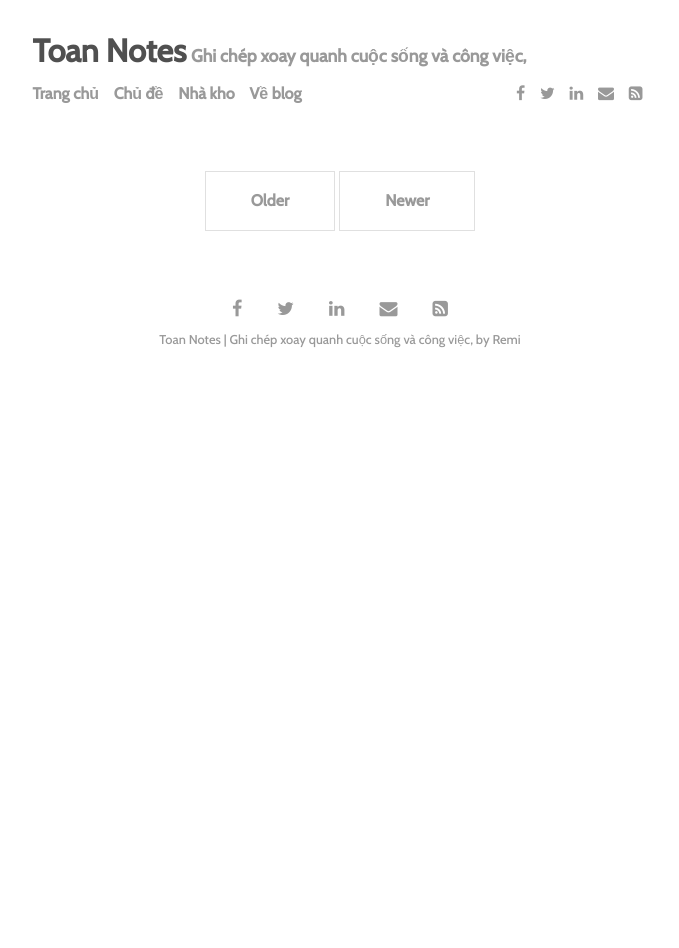
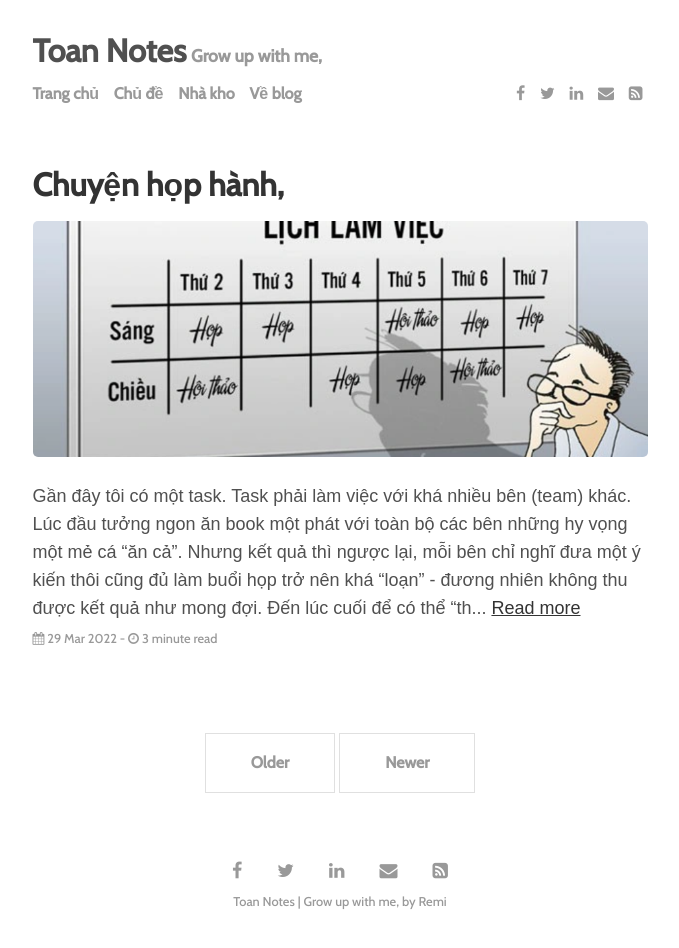
Before and after one commit to toannai/blog, a Jekyll site: the page built from index.html, in a window 1280 px wide. Shown: the whole page, without its empty margins (300-979 px from the left). Built offline with Jekyll 4.4.1, drawn with Linux system fonts in a browser that asks for light colours; some web fonts are replaced; the list of posts is cut into pages by our own code; before the commit the page ends 900 px from its top, so only the background shows below that; some of the changed lines change nothing that is shown.

Commit message:
add ngam 1

````diff
--- a/_config.yml
+++ b/_config.yml
@@ -21,7 +21,7 @@ plugins:             [jekyll-paginate, jekyll-sitemap, jekyll-feed, jekyll-seo-t
 
 # Customise atom feed settings (this is where Jekyll-Feed gets configuration information)
 title:		           'Toan Notes'
-description:	       'Ghi chép xoay quanh cuộc sống và công việc,'
+description:	       'Grow up with me,'
 author:              'Remi'
 
 # RSS 2.0 can be used instead of Atom by uncommenting following two lines
--- /dev/null
+++ b/_posts/2022-03-29-chuyen-hop-hanh.md
@@ -0,0 +1,38 @@
+---
+layout: post
+title: "Chuyện họp hành,"
+author: "remi"
+categories: ngam
+tags: [Ngẫm]
+image: assets/img/2022/03/29/hop.png
+---
+
+Gần đây tôi có một task. Task phải làm việc với khá nhiều bên (team) khác. Lúc đầu tưởng ngon ăn book một phát với toàn bộ các bên những hy vọng một mẻ cá "ăn cả". Nhưng kết quả thì ngược lại, mỗi bên chỉ nghĩ đưa một ý kiến thôi cũng đủ làm buổi họp trở nên khá "loạn" - đương nhiên không thu được kết quả như mong đợi. Đến lúc cuối để có thể "thỏa mãn" các bên tham gia mọi người đã nhất trí với cách làm là team tôi cần phải làm việc với từng bên để lấy ý kiến cũng như cùng giải quyết các thắc mắc của từng nhóm nhỏ một. Và thế là hơn 1 tuần sau đó chúng tôi phải chủ trì 7, 8 cuộc họp liên tục ~ ngày nào cũng ăn rồi join họp khá là ngán ngẩm. Chưa kể bất đồng quan điểm/cãi vã giữa các bên khiến cho tư tưởng cũng không được thoải mái cho lắm. Nhưng bù lại sau đợt này cũng ngẫm ra vài điều thú vị.
+
+### Chuyện công việc chung chung,
+
+Công việc bắt đầu nếu đã rõ ràng các đường đi nước bước thì tốt và dễ. Còn không nếu vẫn còn hồ, lạc lối thì lời khuyên là cũng cứ cứ bắt tay vào làm đi đừng ngại, gặp nút thắt ở đâu thì cởi ở đó. Dần dẫn sẽ rõ ràng, sáng tỏ những mơ hồ ban đầu. Ngồi nghĩ quẩn quanh cố cắt nghĩa sẽ tốn thời gian hoặc nghĩ không làm được thì sẽ mãi dậm chân tại chỗ không thể giải quyết việc.
+
+### Chuyện họp hành (nếu bạn là chủ trì cuộc họp),
+
+- Trước cuộc họp
+
+Chuẩn bị nội dung: Để một cuộc họp hiệu quả trước tiên cần xác định rõ input và ouput là gì. Sau khi đã có input/output rồi thì sẽ cần phải khai triển ra các nội dung của cuộc họp ra một cách chi tiết. Cách làm đơn giản là hãy nghĩ để từ input -> Output ta cần làm gì. Nhớ ghi lại các nội dung này ra đâu đó (giấy/mindmap/Office/Notes đều được) đừng chỉ "Nghĩ trong đầu" rồi đến lúc họp kiểu gì cũng loạn lên, nhớ nhớ quên quên, hệ quả là cái nọ, thiếu cái kia.
+
+Sau khi đã có nội dung input, output, khai triển ý chi tiết cần gửi nó cho người tham gia để họ chuẩn bị hoặc ít nhất là để họ mường tượng sẽ "phải" trả lời mình thế nào. Đừng nghĩ là họ không đọc mail của mình, yên tâm đi con người mà "phòng thân" nó là bản tính.
+
+Hãy nhớ rằng ```Một cuộc họp không có sự chuẩn bị sẽ không thu được kết quả gì!```
+
+- Trong cuộc họp
+
+Ghi chú lại các nội dung chính tốt nhất là dựa theo form các ý khai triển đã chuẩn bị. Chí ít gạch đầu dòng ra các ý đủ để gợi ý bộ não mường tượng được nội dung.
+
+Đến cuối buổi họp dựa vào nội dung chính/gạch đầu dòng vừa ghi chú lại cần có 1 cái "Chốt Output" để rõ ràng - một chín một mười với các bên tránh hiểu nhầm ý nhau.
+
+- Sau cuộc họp
+
+Trong vòng nửa ngày cần tổng hợp lại nội dung dựa vào ghi chép. Gửi lại nội dung này cho các bên. Mục đích vừa là để tránh các bên quên cũng như làm bằng chứng để có gì sau này còn có cơ sỏ mà "củ hành".
+
+Hãy nhớ rằng ``` Cái gì rồi cũng quên thôi nếu không ghi lại```
+
+Trải nghiệm thật không bốc phét. Hy vọng mang lại ý nghĩa cho ai đọc nó,
````
Also changed, not shown: assets/img/2022/03/29/hop.png (added).
